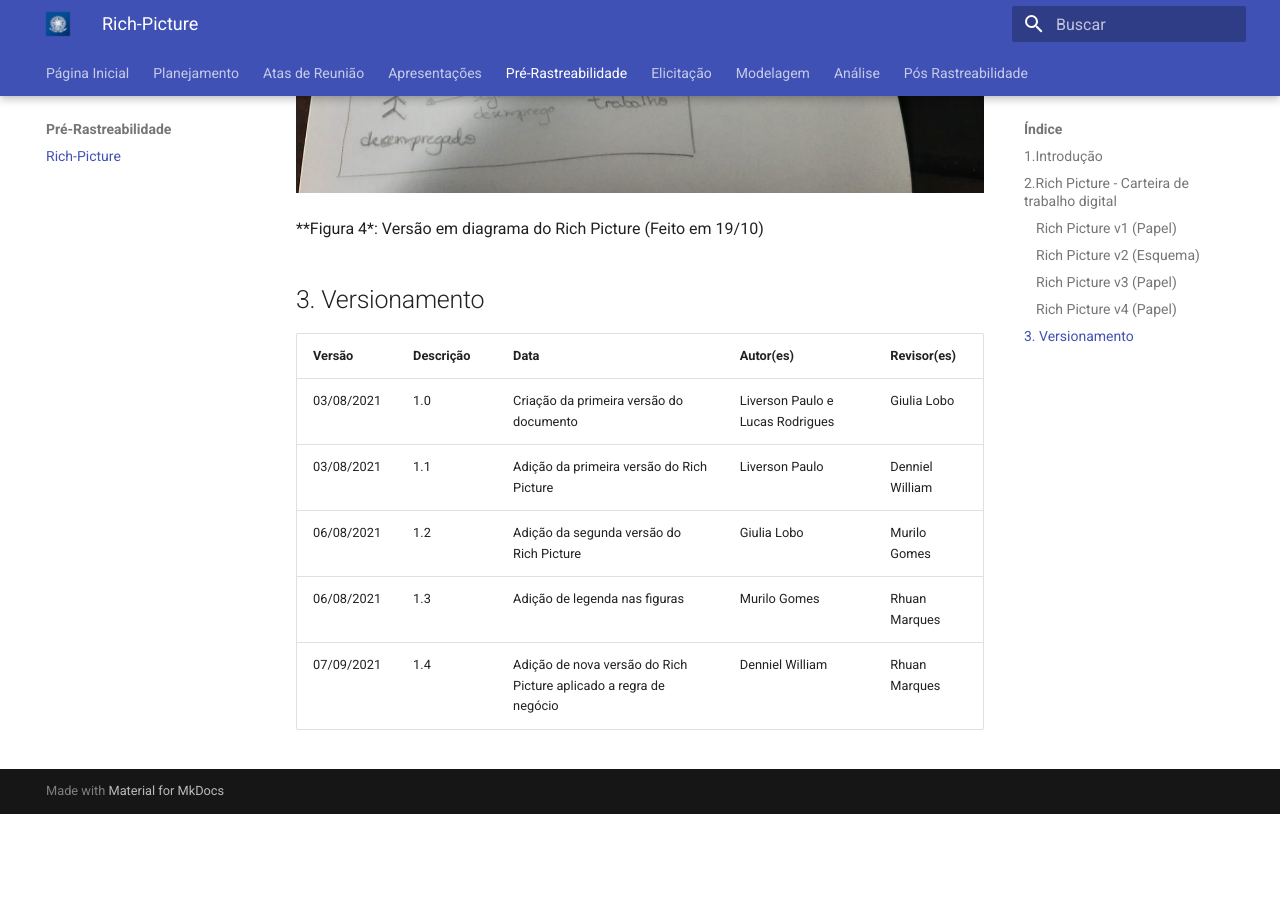
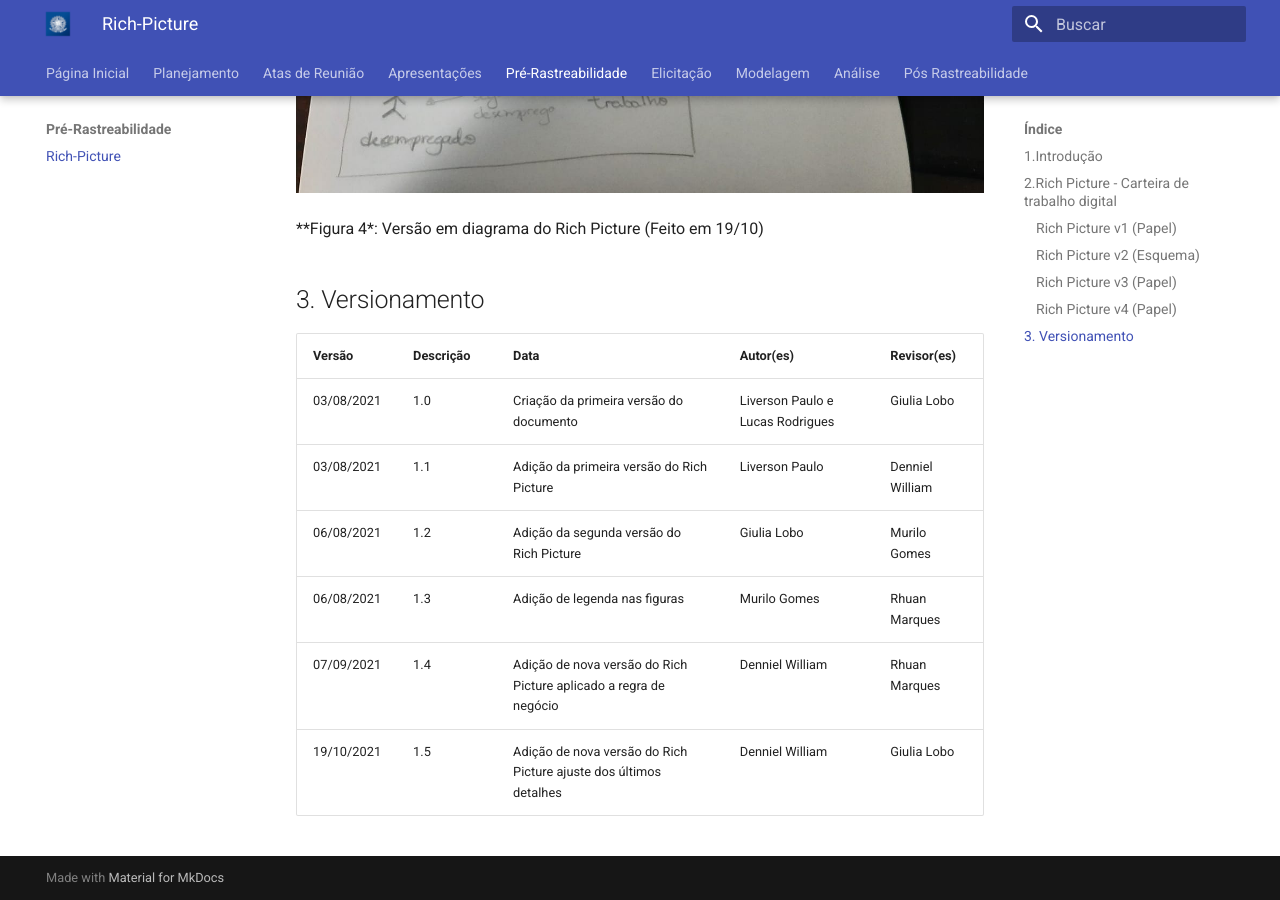
Before and after one commit to Requisitos-de-Software/2021.1-CarteiradeTrabalhoDigital, an MkDocs documentation site: the page built from docs/PreRastreabilidade/richPicture.md, in a window 1280 px wide and 900 px high, scrolled down 2605 px. Built offline with MkDocs 1.6.1 and Material for MkDocs 9.7.7, drawn with Linux system fonts in a browser that asks for light colours; before the commit the page ends 3419 px from its top, so only the background shows below that.

Commit message:
Update richPicture.md

```diff
--- a/docs/PreRastreabilidade/richPicture.md
+++ b/docs/PreRastreabilidade/richPicture.md
@@ -41,4 +41,5 @@
 | 03/08/2021  | 1.1 | Adição da primeira versão do Rich Picture | Liverson Paulo                   | Denniel William |
 | 06/08/2021  | 1.2  | Adição da segunda versão do Rich Picture | Giulia Lobo                      | Murilo Gomes    |
 | 06/08/2021  |       1.3       | Adição de legenda nas figuras | Murilo Gomes                     | Rhuan Marques   |
-| 07/09/2021  | 1.4  | Adição de nova versão do Rich Picture aplicado a regra de negócio | Denniel William | Rhuan Marques   |
+| 07/09/2021  | 1.4  | Adição de nova versão do Rich Picture aplicado a regra de negócio | Denniel William | Rhuan Marques |
+| 19/10/2021  | 1.5  | Adição de nova versão do Rich Picture ajuste dos últimos detalhes | Denniel William | Giulia Lobo |
```
